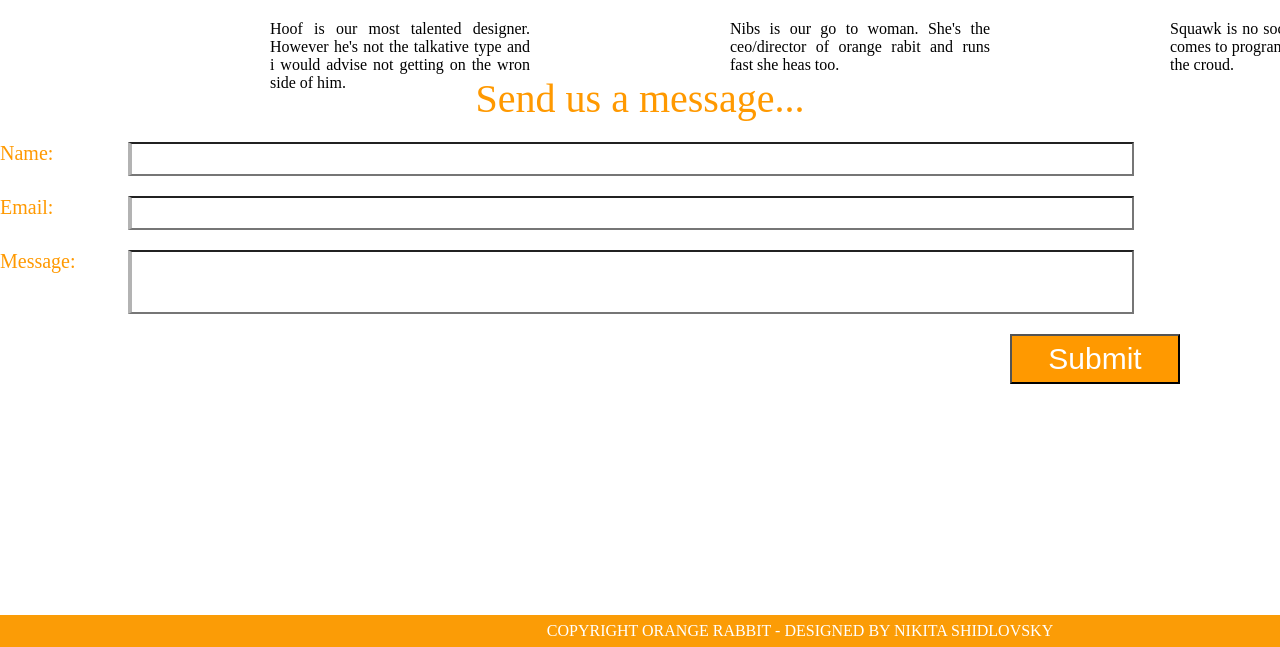
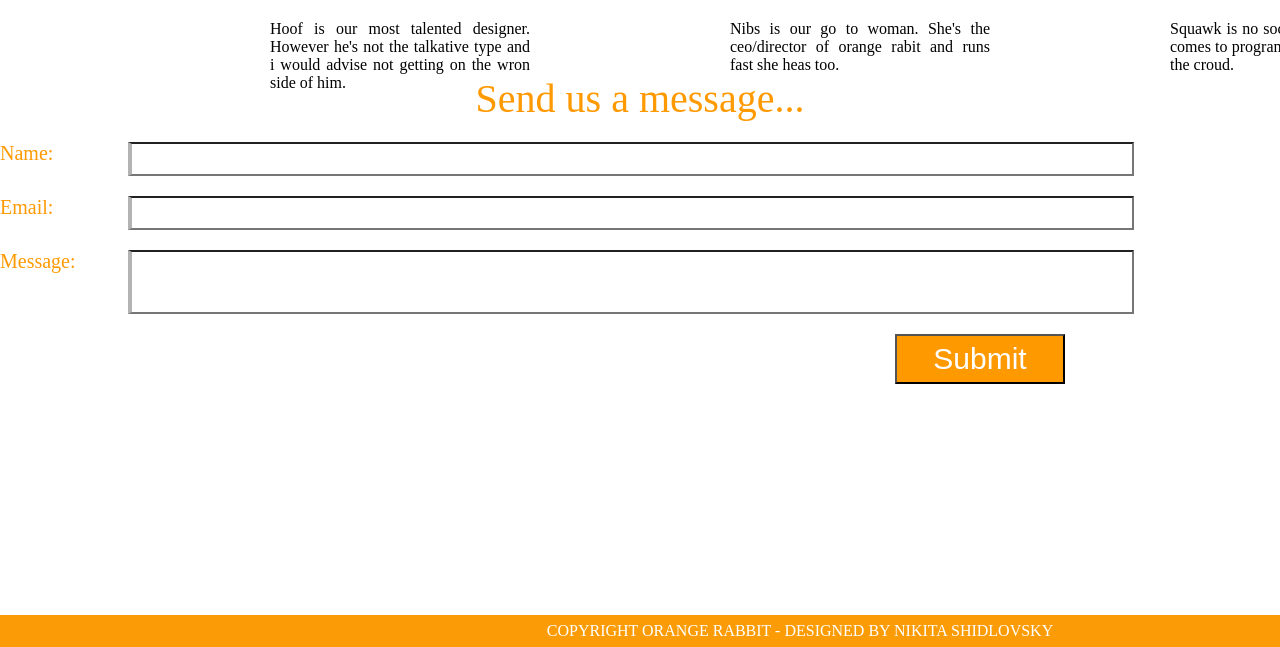
Before and after one commit to nikitashidlovskiy/orrange-rabbit, a plain HTML site: page index.html in a window 1280 px wide. Shown: the part 1225-1872 px from the top of the page. Drawn offline with Linux system fonts and the light colour scheme.

Commit message:
Add files via upload

```diff
--- a/orrangerabbit.css
+++ b/orrangerabbit.css
@@ -335,7 +335,7 @@ footer {
 	font-size: 30px;
     color: #ffffff;
     margin-top: 20px;
-    margin-right: 100px;
+    margin-right: 215px;
     float: right;
 }
 
```
